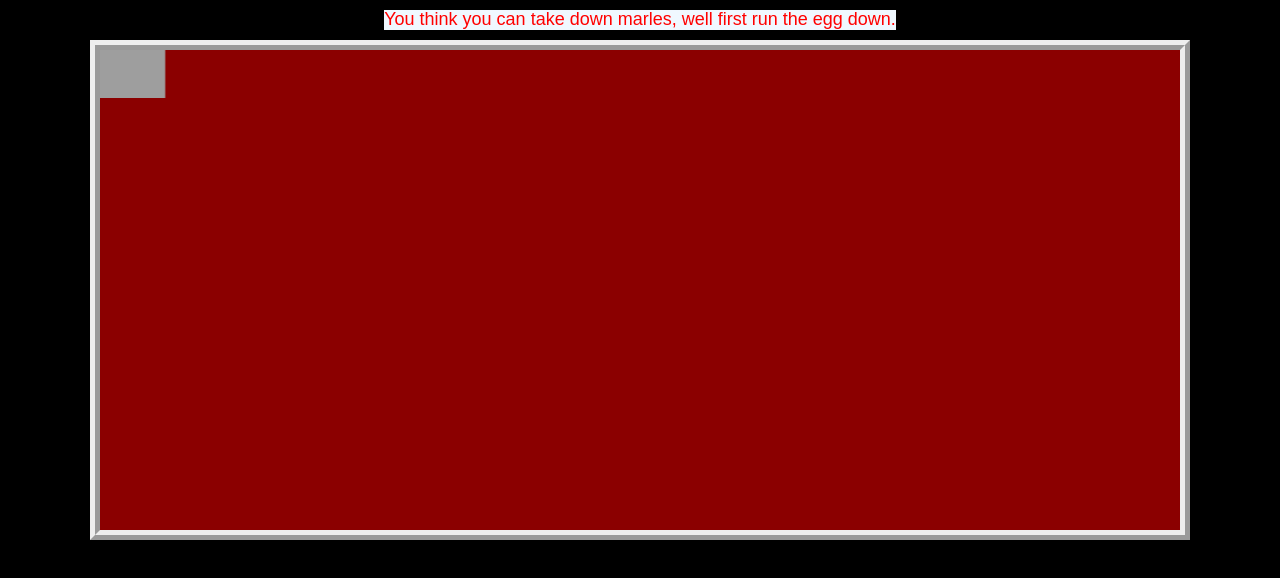
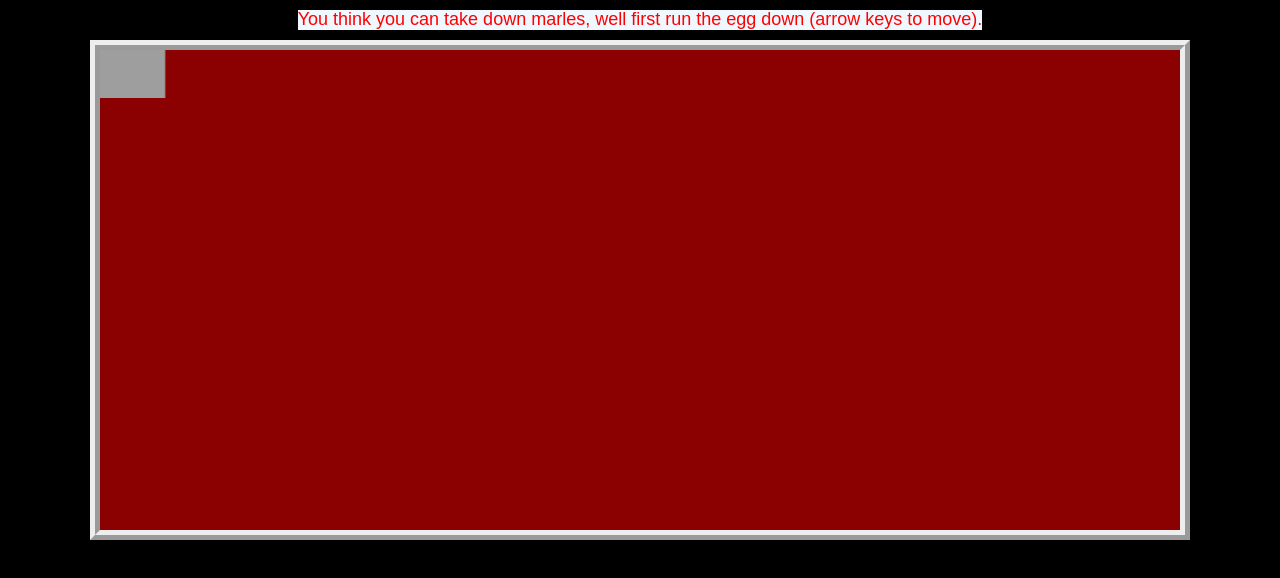
Before and after one commit to DSJHKFN/Choo-Choo-Maarles, a plain HTML site: page marls.html in a window 1280 px wide. Drawn offline with nearby package versions, Linux system fonts and the light colour scheme.

Commit message:
Update marls.html

```diff
--- a/marls.html
+++ b/marls.html
@@ -15,7 +15,7 @@
 
 <body class="body_background" onload="load_img()">
 	<center>
-		<h5 id="hd3" style="font-size: large;">You think you can take down marles, well first run the egg down. </h5>
+		<h5 id="hd3" style="font-size: large;">You think you can take down marles, well first run the egg down (arrow keys to move). </h5>
 		<!--- Create canvas--->
 		<canvas width="1100" height="500" id="myCanvas"></canvas>
         <a href="Voices.html"><button id="aqui" style="visibility: hidden;">Next</button></a>
```
